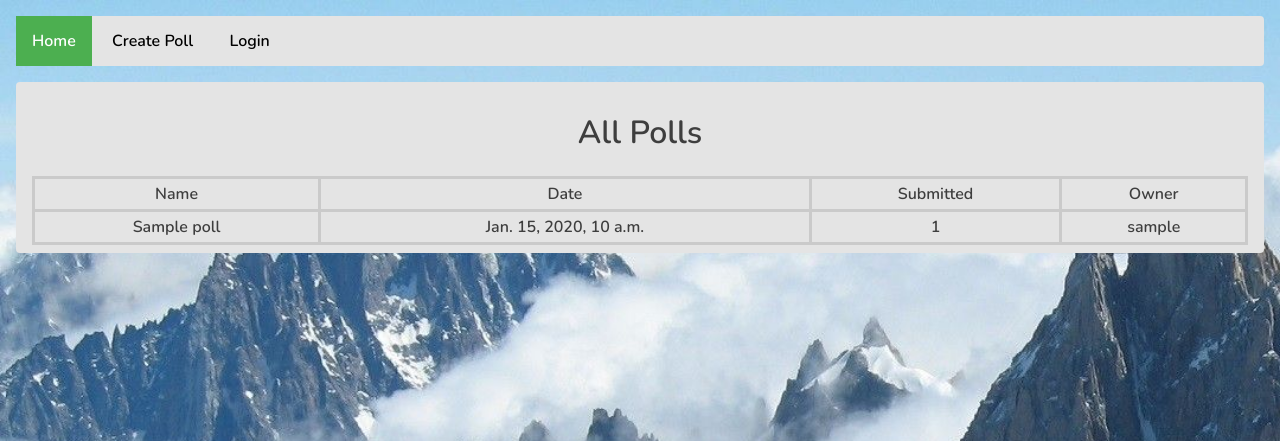
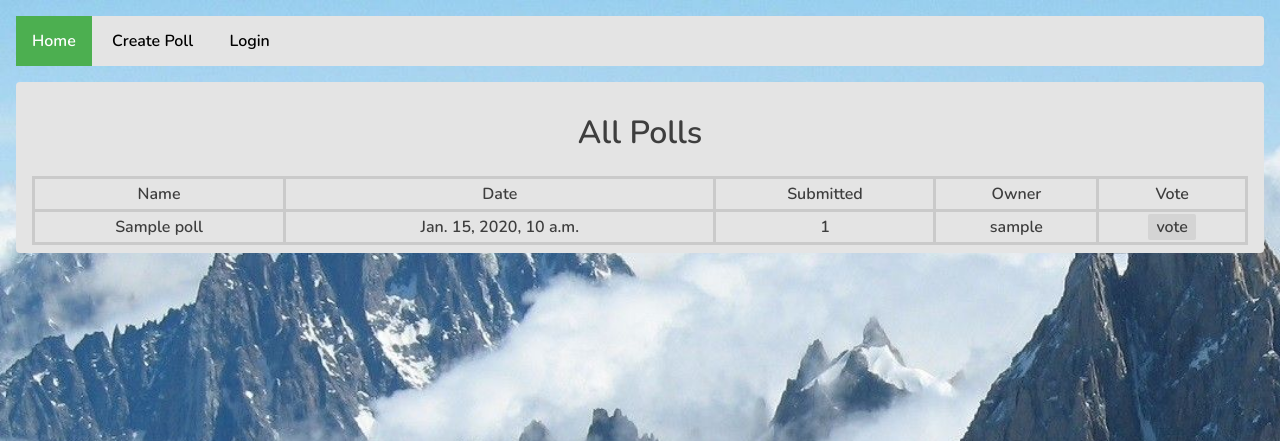
Before and after one commit to Winternight9/Arbitrator, a Django app: template arbitrator/templates/arbitrator/home.html in a window 1280 px wide. Shown: the top 441 px of the page. Run offline with Django 3.2, Linux system fonts and the light colour scheme; the template is opened without the code that fills it: most values are stand-ins (such as "Sample title", 1, 10 or a date in 2020).

Commit message:
added vote button

```diff
--- a/arbitrator/static/arbitrator/css/home.css
+++ b/arbitrator/static/arbitrator/css/home.css
@@ -15,3 +15,10 @@
   border: solid rgb(202, 202, 202);
   border-radius: 4px;
 }
+
+.vote-button {
+  padding: 2px 8px;
+  border-radius: 2px;
+  background: var(--frame-dark-grey);
+  cursor: pointer;
+}
--- a/arbitrator/templates/arbitrator/home.html
+++ b/arbitrator/templates/arbitrator/home.html
@@ -23,6 +23,7 @@
           <th>Date</th>
           <th>Submitted</th>
           <th>Owner</th>
+          <th>Vote</th>
         </tr>
         {% for poll in polls %}
         <tr>
@@ -30,6 +31,7 @@
           <td>{{poll.created_date}}</td>
           <td>{{poll.total_submission}}</td>
           <td>{{poll.owner.user.get_username}}</td>
+          <td><a class="vote-button">vote</a></td>
         </tr>
         {% endfor %}
       </table>
```
